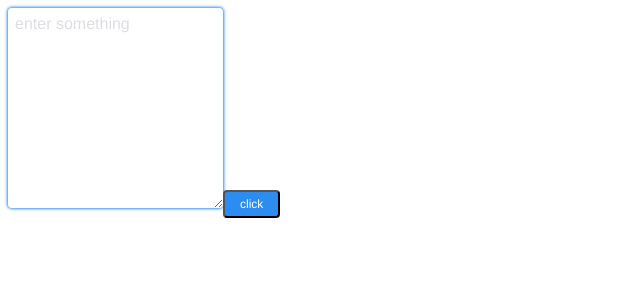
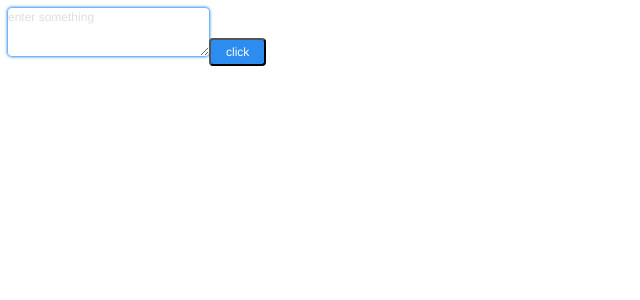
Before and after one commit to AILINGANGEL/Vue-Components, a Vue app: page / in a window 1280 px wide. Shown: the top 300 px of the page, without its empty margins (0-640 px from the left). Built offline with nearby package versions, Linux system fonts and the light colour scheme.

Commit message:
input 支持autosize

```diff
--- a/src/App.vue
+++ b/src/App.vue
@@ -1,6 +1,9 @@
 <template>
     <div id="app">
-        <Input v-model="value" autocomplete="on" type="textarea" ref="ailing" size="large" :rows="8" @on-enter="test" />
+        <Input v-model="value" autocomplete="on" ref="ailing" :rows="8" @on-enter="test" type="textarea" autosize>
+        <span slot="prepend">test</span>
+        <span slot="append">test</span>
+        </Input>
         <Button @click="click" type="primary">click</Button>
     </div>
 </template>
--- a/src/components/Input.vue
+++ b/src/components/Input.vue
@@ -1,7 +1,11 @@
 <template>
     <div :class="cls">
-        <input v-if="type !== 'textarea'" :type="type" ref="input" :value="value" :placeholder="placeholder" :autocomplete="autocomplete" :disabled="disabled" :readonly="readonly" :autofocus="autofocus" @change="inputChange" @focus="inputFocus" @keyup="inputKeyUp" @keydown="inputKeyDown" @keypress="inputKeyPress" @keyup.enter="inputEnter" class="v-input" />
-        <textarea v-else ref="textarea" :value="value" :placeholder="placeholder" :rows="rows" :disabled="disabled" :readonly="readonly" :autofocus="autofocus" @keypress="inputKeyPress" @change="inputChange" @focus="inputFocus" @blur="inputBlur" @keyup="inputKeyUp" @keydown="inputKeyDown" @keyup.enter="inputEnter" class="v-input">
+        <template v-if="type !== 'textarea'">
+            <slot name="prepend"></slot>
+            <input v-if="type !== 'textarea'" :type="type" ref="input" :value="value" :placeholder="placeholder" :autocomplete="autocomplete" :disabled="disabled" :readonly="readonly" :autofocus="autofocus" @input="inputChange" @focus="inputFocus" @keyup="inputKeyUp" @keydown="inputKeyDown" @keypress="inputKeyPress" @keyup.enter="inputEnter" class="v-input" />
+            <slot name="append"></slot>
+        </template>
+        <textarea v-else ref="textarea" :value="value" :placeholder="placeholder" :rows="textareaRow" :disabled="disabled" :readonly="readonly" :autofocus="autofocus" @input="inputChange" @keypress="inputKeyPress" @focus="inputFocus" @blur="inputBlur" @keyup="inputKeyUp" @keydown="inputKeyDown" @keyup.enter="inputEnter" class="v-input" :style="styles">
         </textarea>
     </div>
 </template>
@@ -51,6 +55,15 @@ export default {
         autofocus: {
             type: Boolean,
             default: false
+        },
+        autosize: {
+            type: [Boolean],
+            default: false
+        }
+    },
+    data() {
+        return {
+            height: 0
         }
     },
     computed: {
@@ -58,10 +71,29 @@ export default {
             return [`${prefixCls}-wraper`, `${prefixCls}-wraper-${this.size}`, {
                 [`${prefixCls}-wraper-disabled`]: this.disabled
             }]
+        },
+        textareaRow() {
+            if (this.autosize) {
+                return 2;
+            } else {
+                return 2;
+            }
+        },
+        styles() {
+            return {
+                height: 'auto',
+                height: this.height > 0 ? this.height + 'px' : 'auto',
+                'overflow-y': 'auto',
+                padding: this.getPadding()
+            }
         }
+    },
+    mounted() {
+        this.getHeight();
     },
     methods: {
         inputChange(event) {
+            this.getHeight();
             this.$emit('input', event.target.value);
             this.$emit('on-change', event);
         },
@@ -72,6 +104,7 @@ export default {
             this.$emit('on-blur');
         },
         inputKeyUp(event) {
+            // this.getHeight();
             this.$emit('on-keyup', event);
         },
         inputKeyDown(event) {
@@ -89,6 +122,22 @@ export default {
             } else {
                 this.$refs.input.focus();
             }
+        },
+        getHeight() {
+            var scrollHeight = this.$refs.textarea.scrollHeight;
+            let borderWidth = parseInt(getComputedStyle(this.$refs.textarea)['border-width']);
+            let paddingTop = parseInt(this.$refs.textarea.style['padding-top']);
+            let paddingBottom = parseInt(this.$refs.textarea.style['padding-bottom']);
+            // this.height = scrollHeight - paddingTop - paddingBottom - borderWidth * 2;
+            this.height = scrollHeight;
+        },
+        getPadding() {
+            if (this.size === 'large') {
+                // return '4px 7px';
+            } else {
+                // return '1px 7px';
+            }
+            return '0';
         }
     }
 }
--- a/src/styles/components/input.scss
+++ b/src/styles/components/input.scss
@@ -28,14 +28,6 @@
 
 .v-input-wraper-large {
     font-size: $large-font-size;
-}
-
-.v-input-wraper-large .v-input {
-    padding: 4px 7px;
-}
-
-.v-input-wraper-small .v-input {
-    padding: 1px 7px;
 }
 
 .v-input {
```
